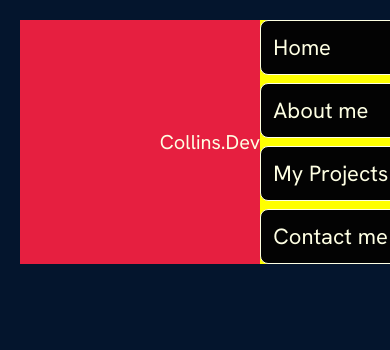
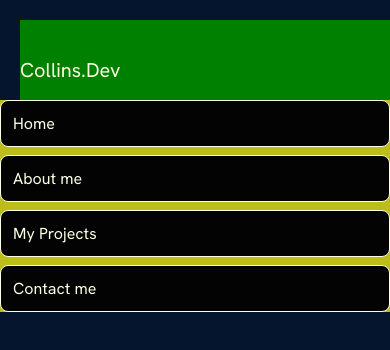
Before and after one commit to Acollins65/Collins_Dev_Portfolio, a React (Vite) app: page / in a window 390 px wide. Shown: the top 350 px of the page. Built offline with nearby package versions, Linux system fonts and the light colour scheme.

Commit message:
Navbar mobile status 10%

```diff
--- a/src/Components/Navbar/Navbar.jsx
+++ b/src/Components/Navbar/Navbar.jsx
@@ -11,7 +11,7 @@ export const Navbar = () => {
         </a>
         <div className={styles.menu}>
           <div className={styles.menuBtn}></div>
-          <ul className={styles.menuItems}>
+          <ul className={`${styles.menuItems} ${styles.menuItemsSmall}`}>
             <li>
               <a href="/">Home</a>
             </li>
@@ -26,7 +26,7 @@ export const Navbar = () => {
             </li>
           </ul>
         </div>
-        <div className={styles.navMobile}>
+        {/* <div className={styles.navMobile}>
           <ul className={styles.menuItemsSmall}>
             <li>
               <a href="/">Home</a>
@@ -41,7 +41,7 @@ export const Navbar = () => {
               <a href="#ContactMe">Contact me</a>
             </li>
           </ul>
-        </div>
+        </div> */}
       </div>
     </nav>
   );
--- a/src/Components/Navbar/Navbar.module.css
+++ b/src/Components/Navbar/Navbar.module.css
@@ -1,13 +1,16 @@
 @import "../../vars.css";
 
 .container {
-  background-color: #e61f40;
-  height: auto;
+  height: 100px;
+  background-color: green;
 }
 .navbar {
   display: flex;
   flex-direction: row;
   justify-content: space-between;
+  align-items: center;
+  height: 100%;
+  overflow: hidden;
 }
 
 .logo {
@@ -26,9 +29,6 @@
   padding: 0;
   margin: 0;
 }
-.menuItemsSmall {
-  display: none;
-}
 
 .menuItems a {
   color: var(--color-text-primary);
@@ -40,20 +40,22 @@
   .navbar {
     display: flex;
     flex-direction: row;
-    justify-content: center;
+    justify-content: space-between;
     align-items: center;
   }
   .menuItems {
-    display: none;
   }
 
   .menuItemsSmall {
+    position: absolute;
+    left: 0;
+    top: 100px;
+    z-index: 100;
     display: flex;
-    width: 200vw;
-    background-color: yellow;
+    width: 100%;
+    background-color: rgb(188, 188, 28);
     flex-direction: column;
-    justify-content: center;
-    align-items: center;
+
     gap: var(--nav-gap-sm);
   }
 
@@ -68,6 +70,6 @@
 
   .menuItemsSmall li a {
     color: var(--color-text-primary);
-    font-size: 22px;
+    font-size: 1rem;
   }
 }
--- a/src/index.css
+++ b/src/index.css
@@ -4,11 +4,13 @@
   margin: 0;
   padding: 0;
   font-family: "Hanken Grotesk", serif;
+
   /* font-family: "Inter", serif; */
 }
 
 html {
   scroll-behavior: smooth;
+  font-size: 16px;
 }
 
 a {
```
